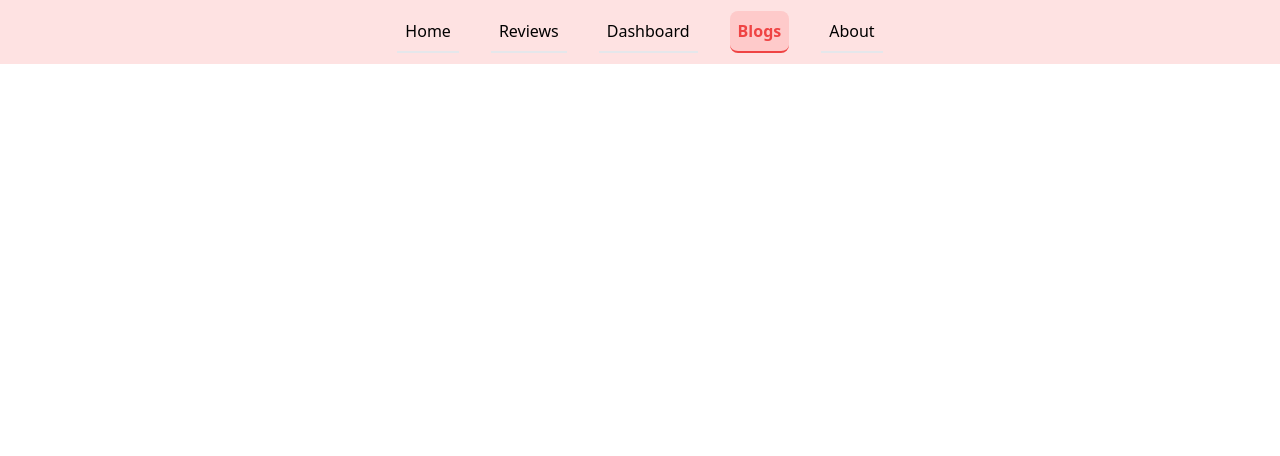
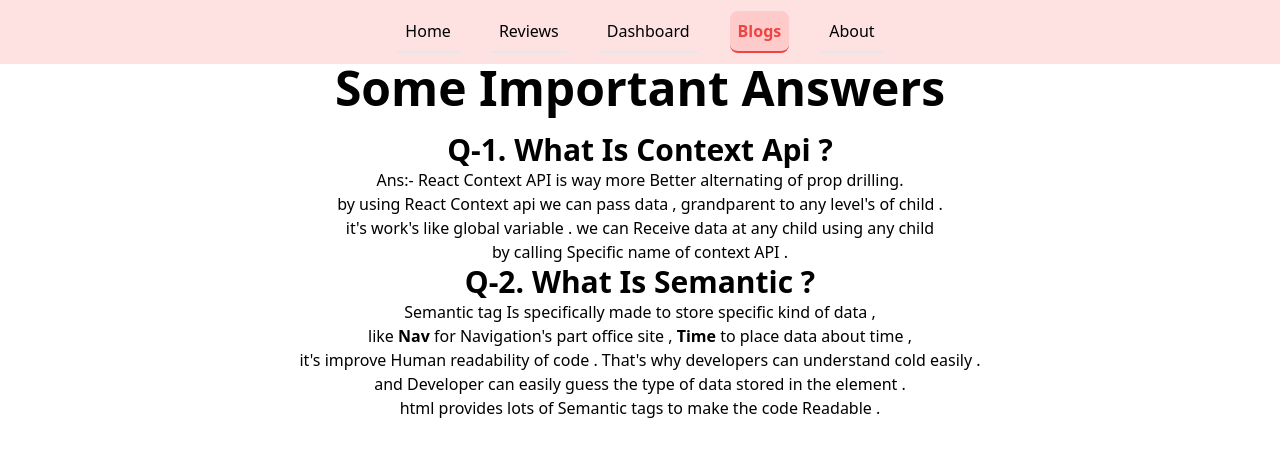
Before and after one commit to Nishadchowdhury/Assignment-9-of-Nishad, a React (Create React App) app: page /blogs in a window 1280 px wide. Shown: the top 456 px of the page. Built offline with nearby package versions, Linux system fonts and the light colour scheme.

Commit message:
final commit

```diff
--- a/src/App.js
+++ b/src/App.js
@@ -4,7 +4,8 @@ import Home from "./Components/Home/Home";
 import NavBar from "./Components/NavBar/NavBar";
 import Reviwe from "./Components/Reviwes/Reviwes";
 import NotFound from './Components/NotFound/NotFound';
-import Dashboard from './Components/Dashboard/Dashboard'
+import Dashboard from './Components/Dashboard/Dashboard';
+import Blogs from './Components/Blogs/Blogs'
 
 function App() {
 
@@ -16,7 +17,7 @@ function App() {
        <Route path='/' element={<Home/>} />
        <Route path='/reviews' element={<Reviwe />} />
        <Route path='/dashboard' element={<Dashboard/>} />
-       <Route path='/blogs'  />
+       <Route path='/blogs' element={<Blogs/>} />
        <Route path='/about'  />
        <Route path='*' element={<NotFound/>} />
       </Routes>
--- a/src/Components/Blogs/Blogs.js
+++ b/src/Components/Blogs/Blogs.js
@@ -3,7 +3,25 @@ import React from 'react';
 const Blogs = () => {
     return (
         <div>
-           ok its blogs
+            <h1 className='font-semibold text-5xl'>Some Important Answers</h1>
+
+            <div className='mt-5'>
+                <h1 className='font-semibold text-3xl' >Q-1. What Is Context Api ?</h1>
+                <p>Ans:- React Context API is way more Better alternating of prop drilling. <br />
+                by using React Context api we can pass data , grandparent to any level's of child . <br />
+                it's work's like global variable . we can Receive data at any child using any child <br />
+                by calling Specific name of context API . <br />
+                </p>
+
+                <h1 className='font-semibold text-3xl' >Q-2. What Is Semantic ?</h1>
+                <p>Semantic tag Is specifically made to store specific kind of data , <br />
+                like <strong> Nav</strong> for Navigation's part office site , <strong>Time</strong> to place data about time ,<br />
+                it's improve Human readability of code . That's why developers can understand cold easily . <br />
+                and Developer can easily guess the type of data stored in the element . <br />
+                html provides lots of Semantic tags to make the code Readable .
+                 </p>
+
+            </div>
         </div>
     );
 };
```
Also changed, not shown: 1 other file (tests, documents, lock files or other folders).
